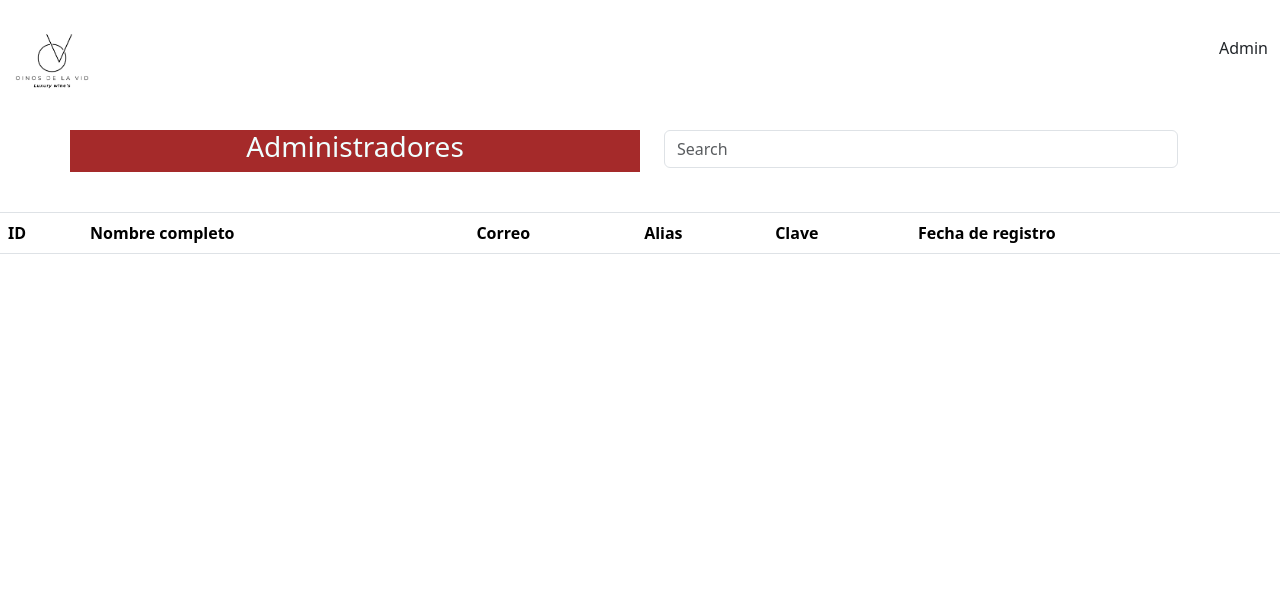
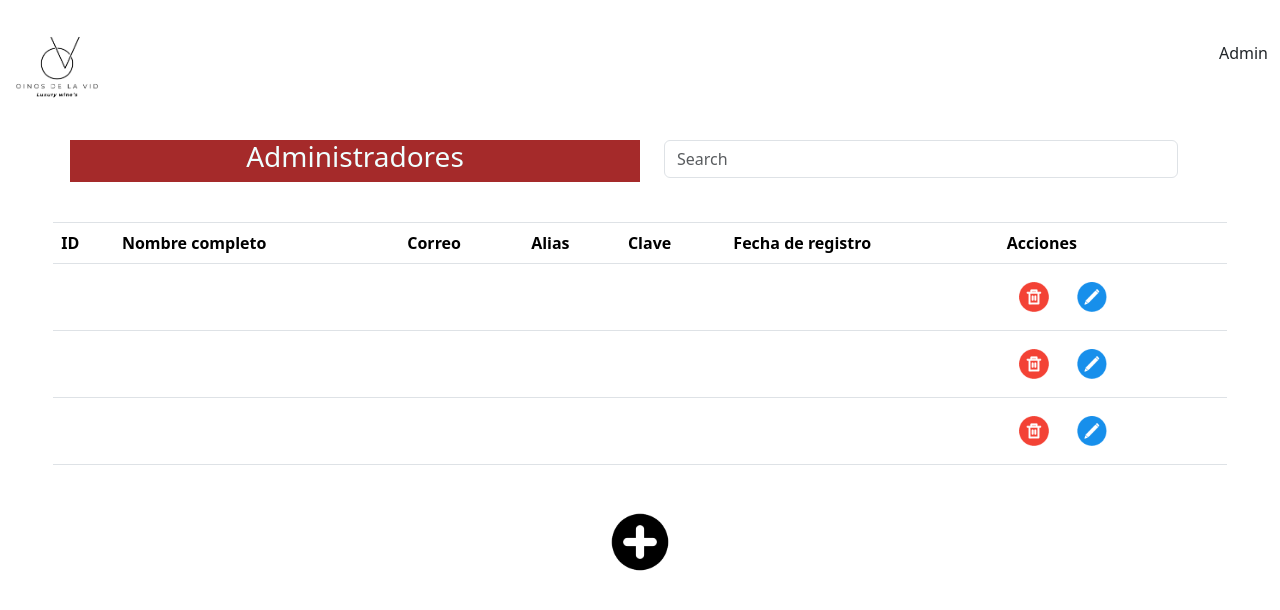
Before and after one commit to 20220270/OinosDeLaVid, a plain HTML site: page views/admin/administradores.html in a window 1280 px wide. Drawn offline with nearby package versions, Linux system fonts and the light colour scheme.

Commit message:
Pantalla de administradores terminada

```diff
--- a/controllers/utils/Apartados.js
+++ b/controllers/utils/Apartados.js
@@ -3,7 +3,7 @@ HEADER.innerHTML = `
 <nav class="navbar navbar-light">
         <div class="container-fluid">
             <a class="navbar-brand" href="actualizar_administradores.html">
-                <img src="../../resources/Imagenes/logo.png" alt="" width="80 px" height="80 px"
+                <img src="../../resources/Imagenes/logo.png" alt="" width="90 px" height="90 px"
                     class="d-inline-block ">
             </a>
             <div class="txtAdmin">
--- a/resources/css/EstiloApartados.css
+++ b/resources/css/EstiloApartados.css
@@ -25,3 +25,16 @@ thead{
     box-shadow: none;
 
 }
+
+#btnEliminar,
+#btnActualizar,
+#btnAgregar{
+    background-color: transparent;
+    border: none;
+}
+
+.table-wrapper {
+    margin: 0 auto;
+    width: 100%;
+    max-width: 1200px;
+}
--- a/views/admin/administradores.html
+++ b/views/admin/administradores.html
@@ -23,7 +23,8 @@
                 <div class="container-sm">
                     <form class="d-flex">
 
-                        <input class="form-control me-2" type="search" placeholder="Search" aria-label="Search" id="Search">
+                        <input class="form-control me-2" type="search" placeholder="Search" aria-label="Search"
+                            id="Search">
 
                     </form>
                 </div>
@@ -32,12 +33,12 @@
     </div>
     <br>
 
-
+    <div class="col-11 table-wrapper">
         <table class="table table-hover">
             <!-- Encabezado de la tabla para mostrar la cantidad de registros y los títulos de las columnas -->
             <thead>
                 <tr>
-                <td colspan="6" id="Filas"></td>
+                    <td colspan="7" id="Filas"></td>
                 </tr>
                 <tr>
                     <th>ID</th>
@@ -46,6 +47,80 @@
                     <th>Alias</th>
                     <th>Clave</th>
                     <th>Fecha de registro</th>
+                    <th>Acciones</th>
+                </tr>
+
+                <tr>
+                    <th scope="row"></th>
+                    <td></td>
+                    <td></td>
+                    <td></td>
+                    <td></td>
+                    <td></td>
+                    <td>
+                        <div class="col-8">
+                            <button type="submit" class="btn btn-success mt-1" id="btnEliminar">
+                                <i class="bi bi-search"></i>
+                                <img src="../../resources/Imagenes/btnEliminarIMG.png" alt="" width="30px" height="30px"
+                                    class="mb-1">
+
+                            </button>
+                            <button type="reset" class="btn btn-secondary mt-1" id="btnActualizar">
+                                <i class="bi bi-x-square-fill"></i>
+                                <img src="../../resources/Imagenes/btnActualizarIMG.png" alt="" width="30px"
+                                    height="30px" class="mb-1">
+                            </button>
+
+                        </div>
+                    </td>
+                </tr>
+                <tr>
+                    <th scope="row"></th>
+                    <td></td>
+                    <td></td>
+                    <td></td>
+                    <td></td>
+                    <td></td>
+                    <td>
+                        <div class="col-8">
+                            <button type="submit" class="btn btn-success mt-1" id="btnEliminar">
+                                <i class="bi bi-search"></i>
+                                <img src="../../resources/Imagenes/btnEliminarIMG.png" alt="" width="30px" height="30px"
+                                    class="mb-1">
+
+                            </button>
+                            <button type="reset" class="btn btn-secondary mt-1" id="btnActualizar">
+                                <i class="bi bi-x-square-fill"></i>
+                                <img src="../../resources/Imagenes/btnActualizarIMG.png" alt="" width="30px"
+                                    height="30px" class="mb-1">
+                            </button>
+
+                        </div>
+                    </td>
+                </tr>
+                <tr>
+                    <th scope="row"></th>
+                    <td></td>
+                    <td></td>
+                    <td></td>
+                    <td></td>
+                    <td></td>
+                    <td>
+                        <div class="col-8">
+                            <button type="submit" class="btn btn-success mt-1" id="btnEliminar">
+                                <i class="bi bi-search"></i>
+                                <img src="../../resources/Imagenes/btnEliminarIMG.png" alt="btnEliminar" width="30px"
+                                    height="30px" class="mb-1">
+
+                            </button>
+                            <button type="reset" class="btn btn-secondary mt-1" id="btnActualizar">
+                                <i class="bi bi-x-square-fill"></i>
+                                <img src="../../resources/Imagenes/btnActualizarIMG.png" alt="btnActualizar"
+                                    width="30px" height="30px" class="mb-1">
+                            </button>
+
+                        </div>
+                    </td>
                 </tr>
 
             </thead>
@@ -54,6 +129,16 @@
 
 
         </table>
+    </div>
+
+
+    <div class="text-center">
+        <button class="btn mt-4 fw-semibold" id="btnRegistrar" name="btnIngresar">
+            <i class="bi bi-x-square-fill"></i>
+            <img src="../../resources/Imagenes/btnAgregarIMG.png" alt="" width="60px" height="60px" class="mb-1">
+
+        </button>
+    </div>
 
 
     <!-- Llamada al controlador de la página web -->
```
Also changed, not shown: resources/Imagenes/btnActualizarIMG.png (added), resources/Imagenes/btnAgregarIMG.png (added), resources/Imagenes/btnEliminarIMG.png (added). Lines whose indentation alone changed are shown as unchanged.
